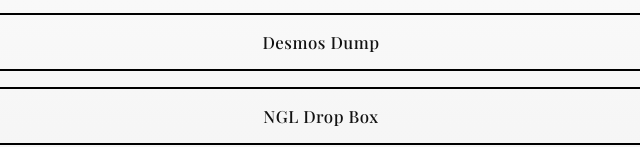
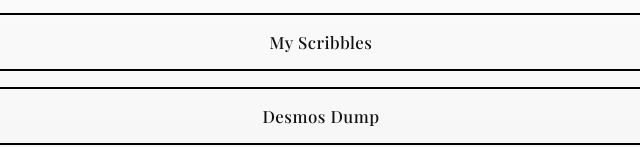
Before and after one commit to K-aligrapher/linktree-self, a plain HTML site: page index.html in a window 1280 px wide. Shown: the part 667-814 px from the top of the page, 319-959 px from the left. Drawn offline with nearby package versions, Linux system fonts and the light colour scheme.

Commit message:
Update index.html

```diff
--- a/index.html
+++ b/index.html
@@ -137,7 +137,7 @@
 <div class="links">
   <a class="btn" href="https://www.instagram.com/_mungurula.raaga">My Writings :)</a>
 <a class="btn" href=https://youtube.com/playlist?list=PLoVz0sFihwYJdNQp5D4mYevLf4sBJz9-c&si=luOEySbv6MuSI7go">My Playlist</a>
-  <!-- <a class="btn" href="https://scribblesbykaligrapher.wordpress.com/2025/03/08/hello-world/">My Scribbles</a> -->
+  <a class="btn" href="https://scribblesbykaligrapher.wordpress.com/2025/03/08/hello-world/">My Scribbles</a>
   <a class="btn" href="https://www.desmos.com/gallery/fcf07031-772b-4f34-b719-83e7f8b4c8c7">Desmos Dump</a>
 <a class="btn" href="https://ngl.link/k_aligrapher96776">NGL Drop Box</a>
 </div>
```
